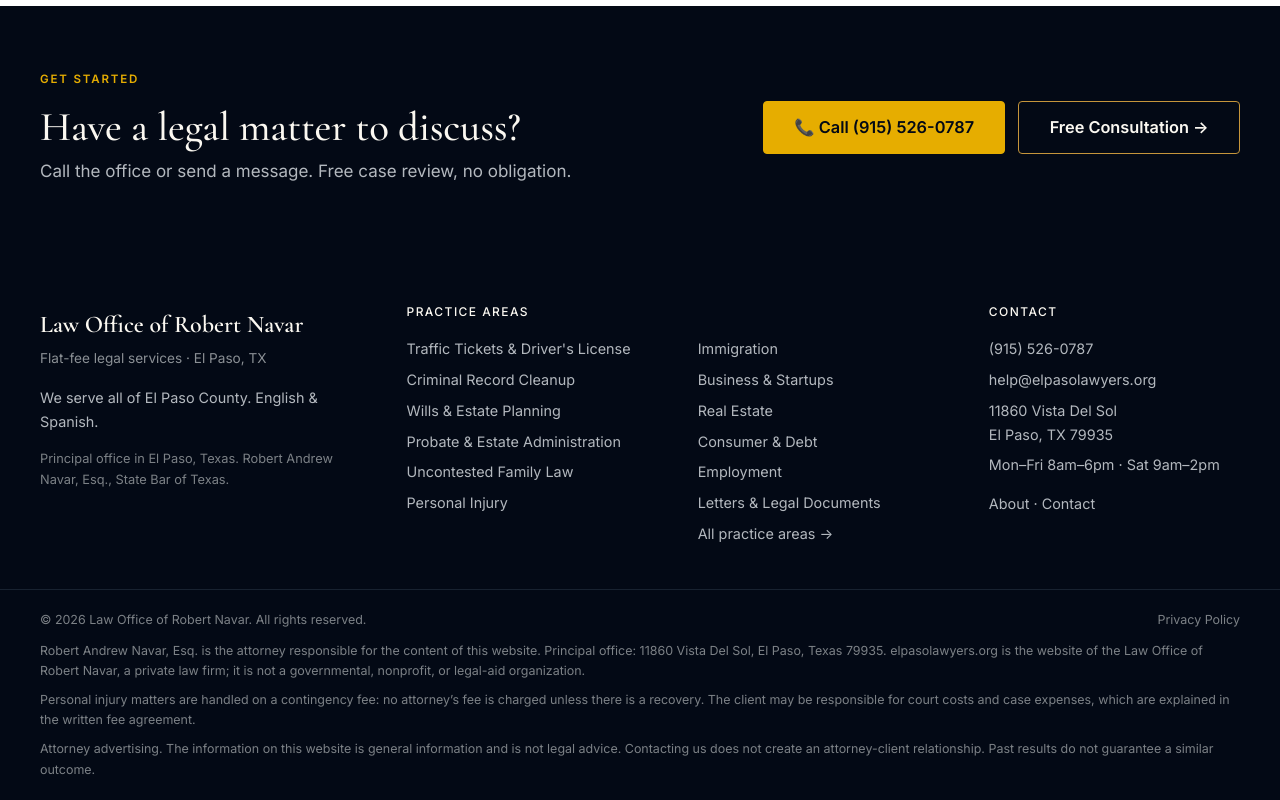
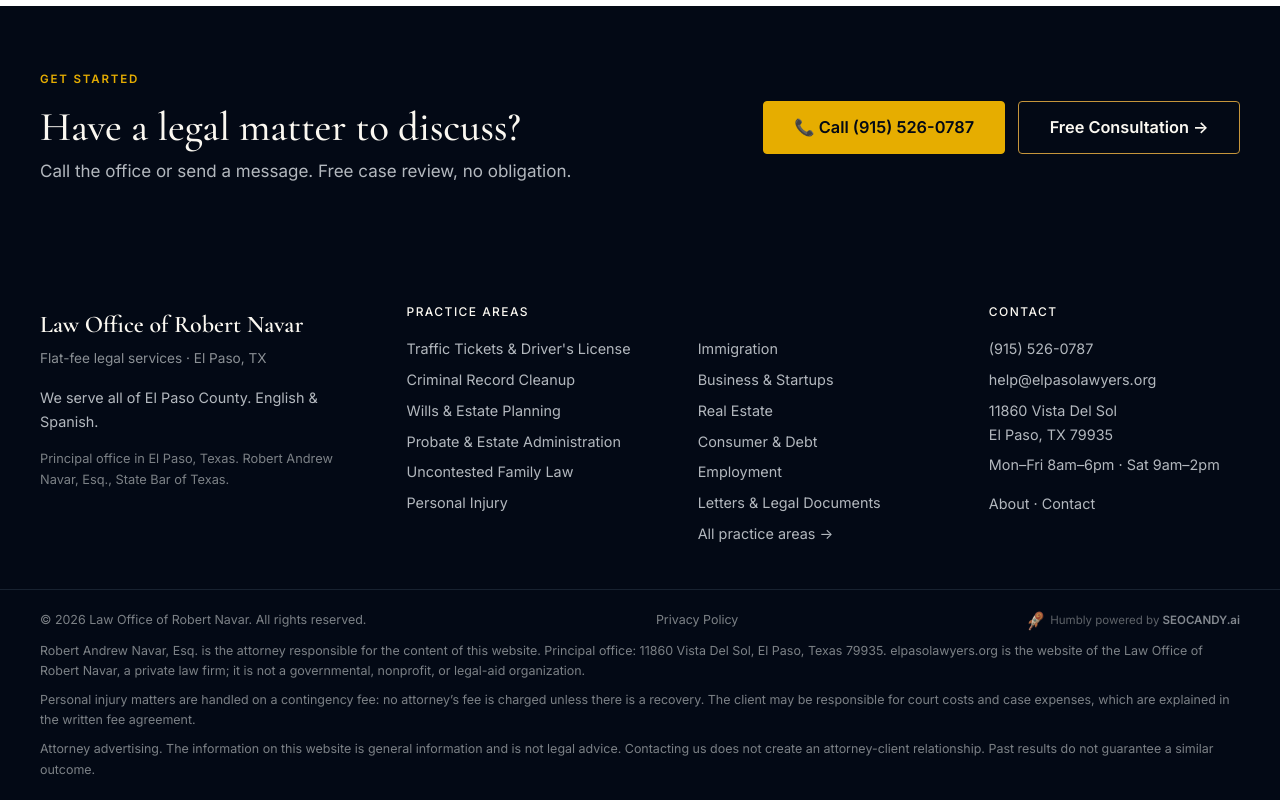
Before and after one commit to roberthadavi/el-paso-law-center, an Astro site: page / in a window 1280 px wide. Shown: the part 6725-7525 px from the top of the page. Built offline with nearby package versions, Linux system fonts and the light colour scheme; Astro itself is replaced by a stand-in of ours.

Commit message:
Footer: small 'Humbly powered by SEOCANDY.ai' credit with rocket mark, linking to seocandy.ai
Co-Authored-By: Claude Fable 5.1 <noreply@anthropic.com>
Claude-Session: https://claude.ai/code/session_019eX7nLjCKkevUbCbzccf8r

```diff
--- a/src/components/Footer.astro
+++ b/src/components/Footer.astro
@@ -39,6 +39,7 @@ const year = new Date().getFullYear();
     <div class="container">
       <span>© {year} {SITE.firm}. {t('allRights', lang)}</span>
       <span><a href={PATHS.privacy[lang]}>{t('privacy', lang)}</a></span>
+      <a class="powered" href="https://seocandy.ai/" target="_blank" rel="noopener" title={lang === 'en' ? 'SEO & web design by SEOCANDY.ai, El Paso' : 'SEO y diseño web por SEOCANDY.ai, El Paso'}><img src="/images/seocandy-rocket-mark.webp" width="16" height="20" alt="SEOCANDY.ai lollipop rocket logo" loading="lazy" decoding="async" /><span>{lang === 'en' ? 'Humbly powered by' : 'Humildemente impulsado por'} <b>SEOCANDY.ai</b></span></a>
     </div>
     <div class="container" style="display:block;margin-top:.6rem;max-width:var(--max)"><p style="margin:0 0 .5rem">{t('attorneyResponsible', lang)}</p><p style="margin:0 0 .5rem">{t('contingencyDisclosure', lang)}</p><p style="margin:0">{t('disclaimer', lang)}</p></div>
   </div>
--- a/src/styles/global.css
+++ b/src/styles/global.css
@@ -274,6 +274,12 @@ p { margin: 0 0 1em; }
 .footer a:hover { color: var(--gold-bright); }
 .footer .bottom { border-top: 1px solid var(--ink-line); padding: 1.25rem 0; font-size: .78rem; color: oklch(60% .01 255); }
 .footer .bottom .container { display: flex; justify-content: space-between; gap: 1rem; flex-wrap: wrap; padding: 0; grid-template-columns: none; }
+.footer .powered { display: inline-flex; align-items: center; gap: .4rem; font-size: .72rem; color: oklch(55% .01 255); text-decoration: none; opacity: .85; }
+.footer .powered img { width: 16px; height: 20px; object-fit: contain; filter: saturate(.7); }
+.footer .powered b { font-weight: 600; color: oklch(70% .01 255); }
+.footer .powered:hover { opacity: 1; color: var(--gold-bright); }
+.footer .powered:hover img { filter: none; }
+.footer .powered:hover b { color: var(--gold-bright); }
 @media (max-width: 900px) { .footer .container { grid-template-columns: 1fr 1fr; } }
 @media (max-width: 560px) { .footer .container { grid-template-columns: 1fr; } }
 
```
Also changed, not shown: public/images/seocandy-rocket-mark.webp (added).
